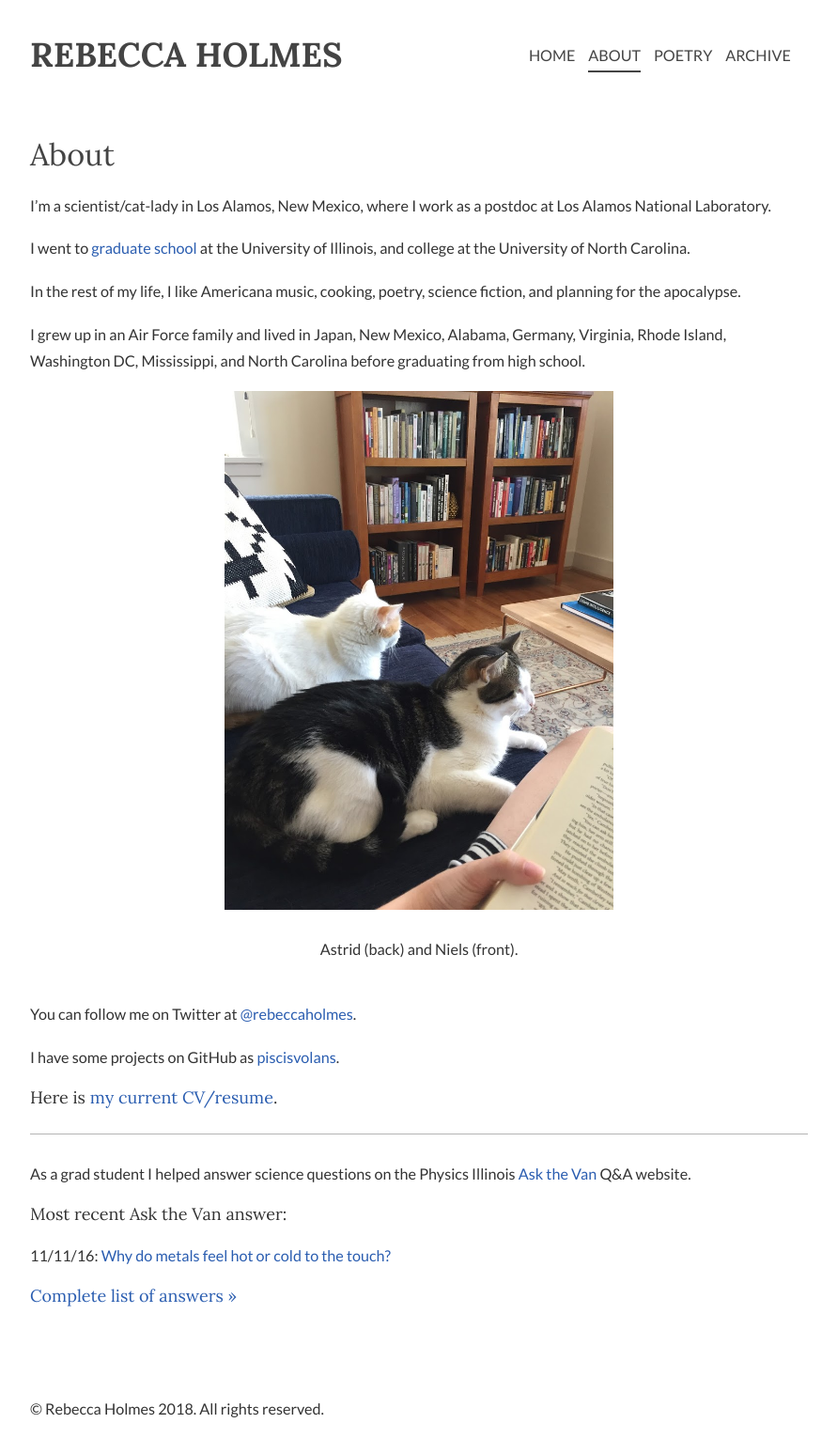
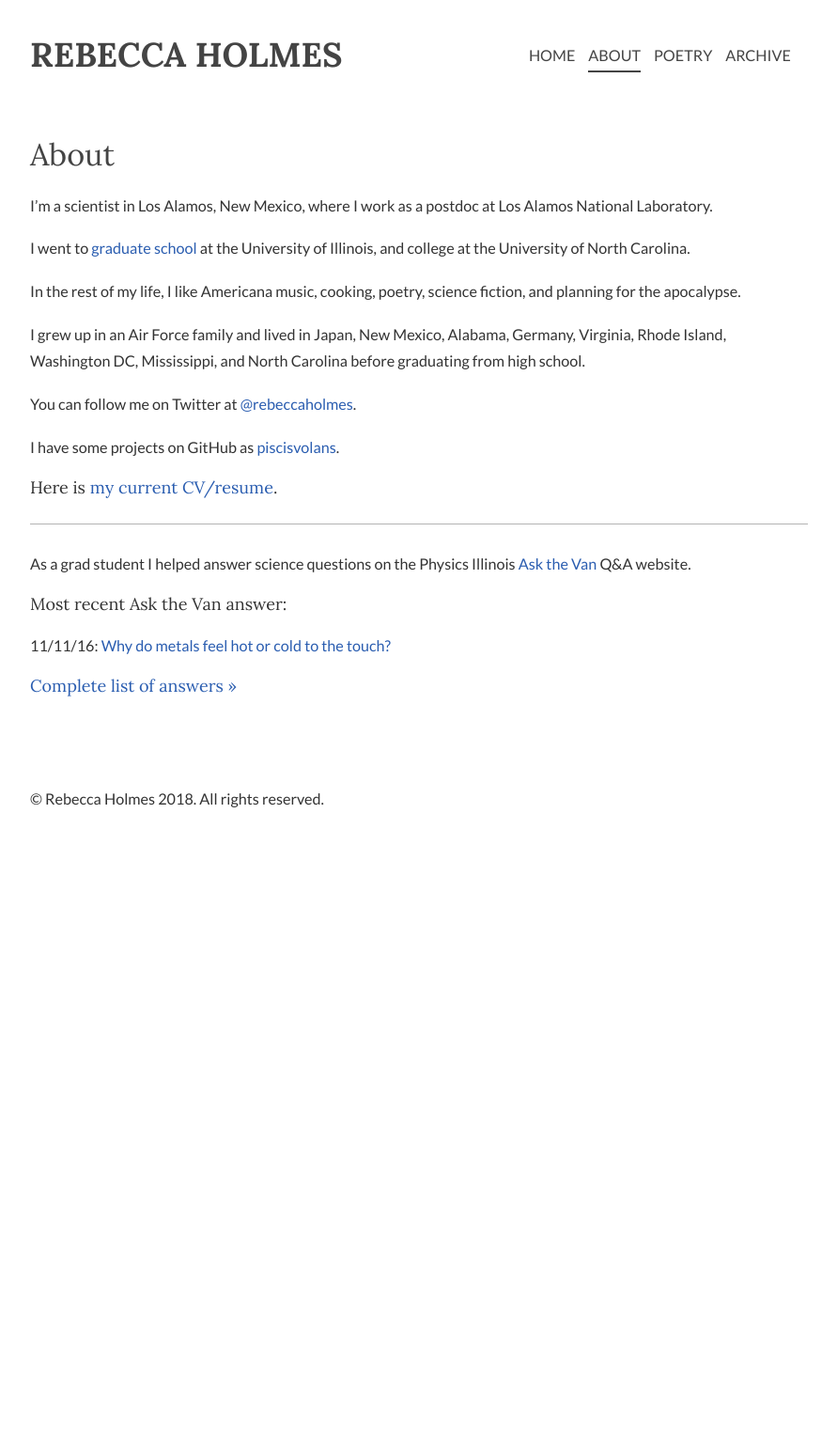
Before and after one commit to piscisvolans/piscisvolans.github.io, a Jekyll site: the page built from about.md, in a window 1280 px wide. Shown: the whole page at 94% size, without its empty margins (194-1085 px from the left). Built offline with Jekyll 4.4.1, drawn with Linux system fonts in a browser that asks for light colours; nearby versions of some CDN libraries; some web fonts are replaced; comment, search, counter and statistics services are not loaded; after the commit the page ends 900 px from its top, so only the background shows below that.

Commit message:
Update about.md

```diff
--- a/about.md
+++ b/about.md
@@ -3,22 +3,13 @@ layout: page
 title: "About"
 ---
 
-I'm a scientist/cat-lady in Los Alamos, New Mexico, where I work as a postdoc at Los Alamos National Laboratory.
+I'm a scientist in Los Alamos, New Mexico, where I work as a postdoc at Los Alamos National Laboratory.
 
 I went to [graduate school](http://research.physics.illinois.edu/QI/Photonics/) at the University of Illinois, and college at the University of North Carolina.
 
 In the rest of my life, I like Americana music, cooking, poetry, science fiction, and planning for the apocalypse.
 
 I grew up in an Air Force family and lived in Japan, New Mexico, Alabama, Germany, Virginia, Rhode Island, Washington DC, Mississippi, and North Carolina before graduating from high school.
-
-<center>
-<img class="img-responsive" width="50%" src="{{ site.baseurl }}/public/img/cats2.jpg">
-<p>
-<br>
-Astrid (back) and Niels (front).
-</p>
-<br>
-</center>
 
 You can follow me on Twitter at [@rebeccaholmes](https://twitter.com/rebeccaholmes).
 
```
